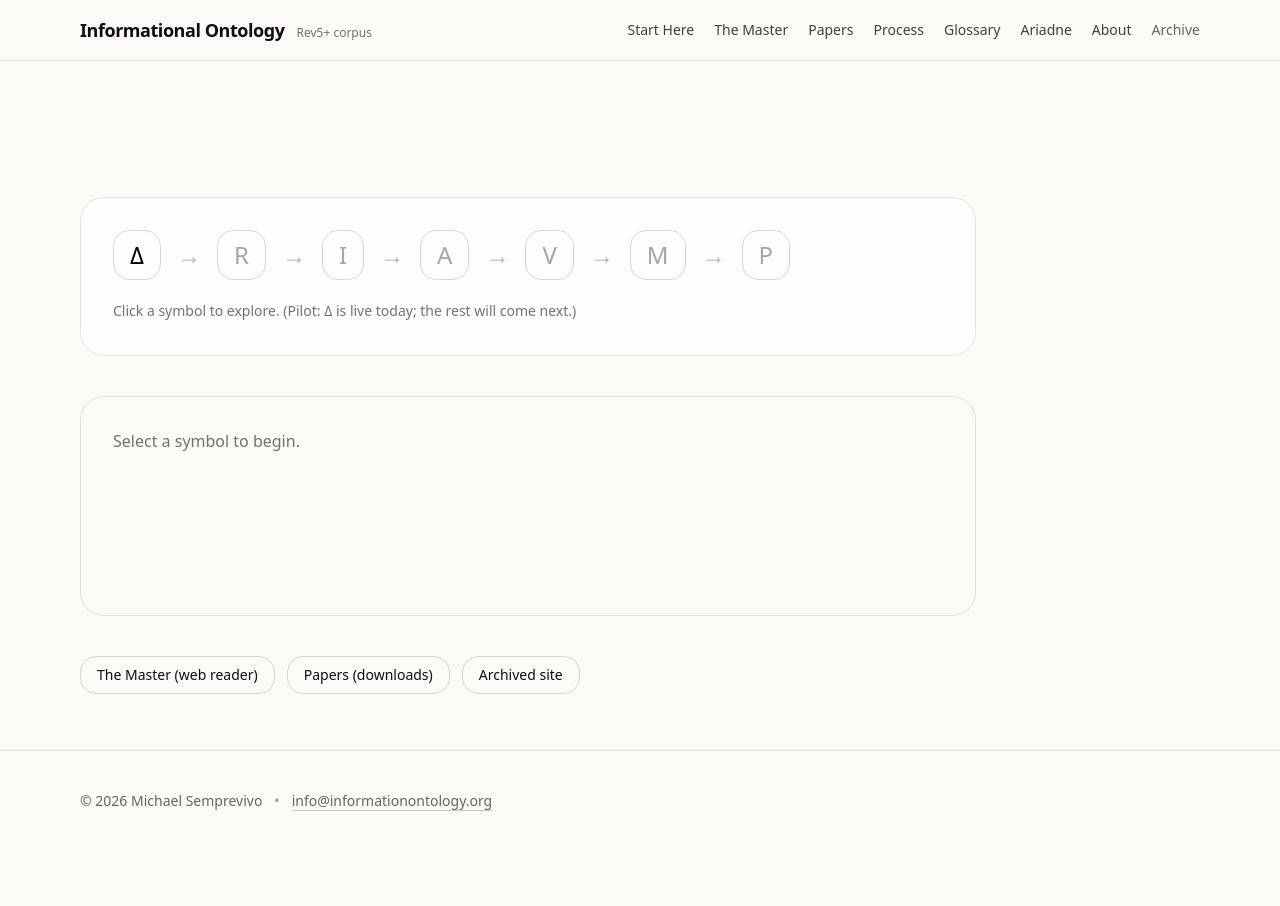
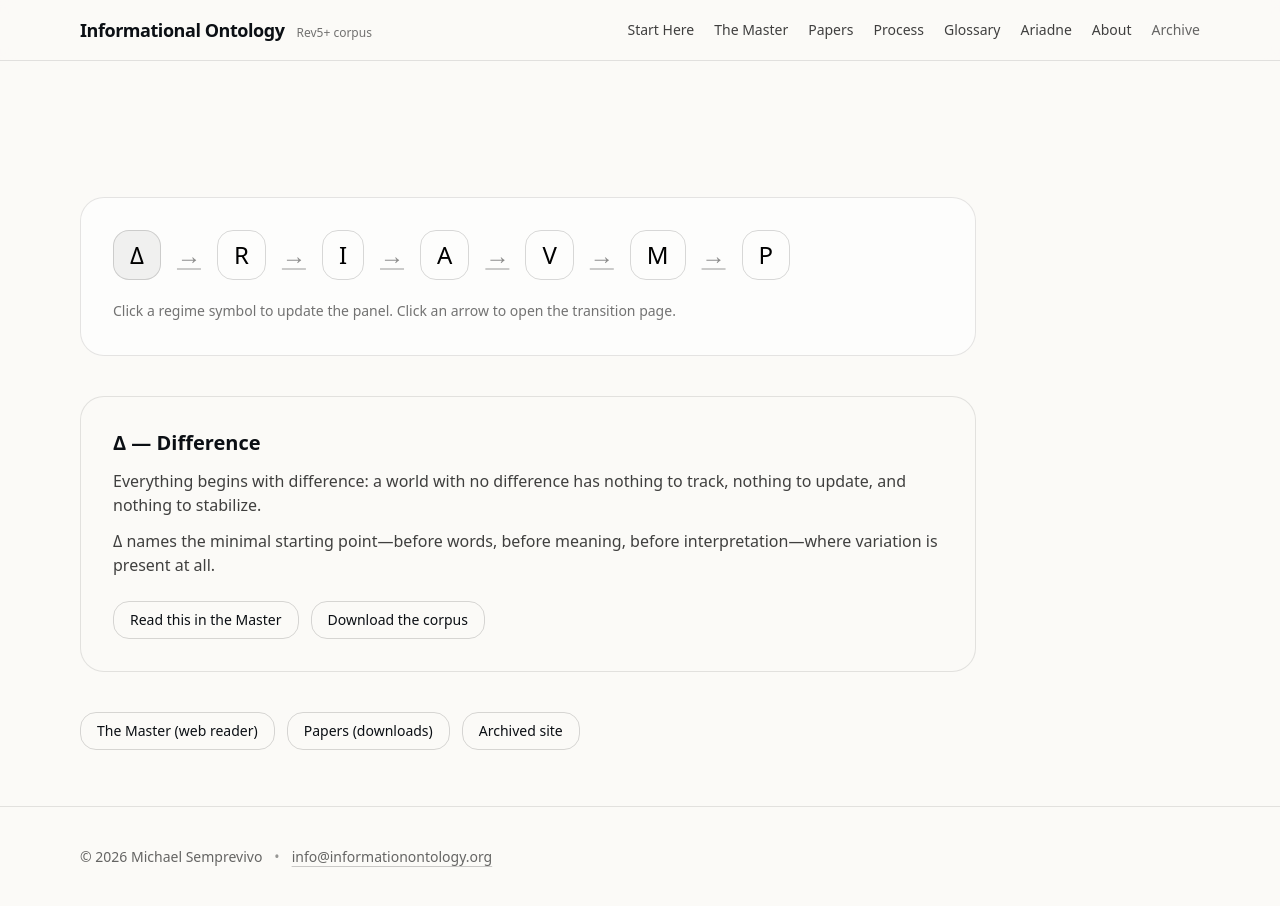
Before and after one commit to MindsEye69/information-ontology-site, a Next.js app: page / in a window 1280 px wide. Before the commit the page ends 851 px from the top, so only its background shows below. Built offline with nearby package versions, Linux system fonts and the light colour scheme.

Commit message:
regime-chain-explorer

```diff
--- a/components/regime-chain-explorer.tsx
+++ b/components/regime-chain-explorer.tsx
@@ -17,16 +17,115 @@ function nodeLabel(n: NodeKey) {
   return n;
 }
 
-function isPilotNode(n: NodeKey) {
-  return n === "Δ";
-}
+const PHRASES: Record<NodeKey, string> = {
+  "Δ": "to be is to differ",
+  "R": "relations stabilize difference",
+  "I": "information is structured difference",
+  "A": "awareness is constraint-sensitive tracking",
+  "V": "value is selective stability",
+  "M": "meaning is coordinated constraint",
+  "P": "purpose is persistent direction",
+};
 
-const PHRASES: Partial<Record<NodeKey, string>> = {
-  "Δ": "to be is to differ",
+const NODE_CONTENT: Record<
+  NodeKey,
+  {
+    title: string;
+    body: string[];
+    links: Array<{ href: string; label: string }>;
+  }
+> = {
+  "Δ": {
+    title: "Δ — Difference",
+    body: [
+      "Everything begins with difference: a world with no difference has nothing to track, nothing to update, and nothing to stabilize.",
+      "Δ names the minimal starting point—before words, before meaning, before interpretation—where variation is present at all.",
+    ],
+    links: [
+      { href: "/master/regime-chain", label: "Read this in the Master" },
+      { href: "/papers", label: "Download the corpus" },
+    ],
+  },
+  "R": {
+    title: "R — Relation",
+    body: [
+      "Placeholder: Relation (R) will be expanded. For now: R captures structured dependencies among differences — what changes with what, and what must hold fixed for anything to persist.",
+      "(Extended explanations are deferred.)",
+    ],
+    links: [
+      { href: "/master/regime-chain", label: "Read this in the Master" },
+      { href: "/start/relation", label: "Start Here: Relation" },
+    ],
+  },
+  "I": {
+    title: "I — Information",
+    body: [
+      "Placeholder: Information (I) will be expanded. For now: I is difference under constraint — differences that can be tracked, updated, and carried forward.",
+      "(Extended explanations are deferred.)",
+    ],
+    links: [
+      { href: "/master/regime-chain", label: "Read this in the Master" },
+      { href: "/start/information", label: "Start Here: Information" },
+    ],
+  },
+  "A": {
+    title: "A — Awareness",
+    body: [
+      "Placeholder: Awareness (A) will be expanded. For now: A is selective sensitivity — the system tracks some informational differences rather than others, due to constraint structure.",
+      "(Extended explanations are deferred.)",
+    ],
+    links: [
+      { href: "/master/regime-chain", label: "Read this in the Master" },
+      { href: "/start/awareness", label: "Start Here: Awareness" },
+    ],
+  },
+  "V": {
+    title: "V — Value",
+    body: [
+      "Placeholder: Value (V) will be expanded. For now: V is structured preference in stabilization — which differences get preserved, amplified, or suppressed across transitions.",
+      "(Extended explanations are deferred.)",
+    ],
+    links: [
+      { href: "/master/regime-chain", label: "Read this in the Master" },
+      { href: "/start/value", label: "Start Here: Value" },
+    ],
+  },
+  "M": {
+    title: "M — Meaning",
+    body: [
+      "Placeholder: Meaning (M) will be expanded. For now: M is coordination under constraint — patterns that function as stable interpretive handles within a system’s regime structure.",
+      "(Extended explanations are deferred.)",
+    ],
+    links: [
+      { href: "/master/regime-chain", label: "Read this in the Master" },
+      { href: "/start/meaning", label: "Start Here: Meaning" },
+    ],
+  },
+  "P": {
+    title: "P — Purpose",
+    body: [
+      "Placeholder: Purpose (P) will be expanded. For now: P is persistent direction — trajectory-level constraint ordering that yields robust continuation patterns without teleology.",
+      "(Extended explanations are deferred.)",
+    ],
+    links: [
+      { href: "/master/regime-chain", label: "Read this in the Master" },
+      { href: "/start/purpose", label: "Start Here: Purpose" },
+    ],
+  },
+};
+
+const EDGE_HREFS: Record<EdgeKey, string> = {
+  "Δ-R": "/start/relation",
+  "R-I": "/start/information",
+  "I-A": "/start/awareness",
+  "A-V": "/start/value",
+  "V-M": "/start/meaning",
+  "M-P": "/start/purpose",
 };
 
 export default function RegimeChainExplorer() {
-  const [pane, setPane] = useState<Pane>({ kind: "none" });
+  // Default to Δ so the landing page loads with meaningful content immediately.
+  const [pane, setPane] = useState<Pane>({ kind: "node", key: "Δ" });
 
   const [phrase, setPhrase] = useState<string | null>(null);
   const [phraseVisible, setPhraseVisible] = useState(false);
@@ -34,23 +133,14 @@ export default function RegimeChainExplorer() {
   const fadeTimer = useRef<number | null>(null);
 
   const content = useMemo(() => {
-    if (pane.kind === "node" && pane.key === "Δ") {
-      return {
-        title: "Δ — Difference",
-        body: [
-          "Everything begins with difference: a world with no difference has nothing to track, nothing to update, and nothing to stabilize.",
-          "Δ names the minimal starting point—before words, before meaning, before interpretation—where variation is present at all.",
-        ],
-        links: [
-          { href: "/master/regime-chain", label: "Read this in the Master" },
-          { href: "/papers", label: "Download the corpus" },
-        ],
-      };
-    }
+    if (pane.kind === "node") return NODE_CONTENT[pane.key];
     return null;
   }, [pane]);
 
   useEffect(() => {
+    // Show a short catchphrase above the chain on first load.
+    flashPhraseForNode("Δ");
+
     return () => {
       if (hideTimer.current) window.clearTimeout(hideTimer.current);
       if (fadeTimer.current) window.clearTimeout(fadeTimer.current);
@@ -59,7 +149,6 @@ export default function RegimeChainExplorer() {
 
   function flashPhraseForNode(n: NodeKey) {
     const p = PHRASES[n];
-    if (!p) return;
 
     if (hideTimer.current) window.clearTimeout(hideTimer.current);
     if (fadeTimer.current) window.clearTimeout(fadeTimer.current);
@@ -72,7 +161,6 @@ export default function RegimeChainExplorer() {
   }
 
   function onNodeClick(n: NodeKey) {
-    if (!isPilotNode(n)) return;
     setPane({ kind: "node", key: n });
     flashPhraseForNode(n);
   }
@@ -105,36 +193,34 @@ export default function RegimeChainExplorer() {
                 <button
                   type="button"
                   onClick={() => onNodeClick(n)}
-                  disabled={!isPilotNode(n)}
                   className={[
                     "rounded-2xl px-4 py-2",
                     "border border-black/15",
                     "transition-colors",
-                    isPilotNode(n)
-                      ? "hover:bg-black/5 text-black"
-                      : "text-black/35 border-black/10 cursor-not-allowed",
+                    pane.kind === "node" && pane.key === n
+                      ? "bg-black/5 text-black"
+                      : "hover:bg-black/5 text-black",
                   ].join(" ")}
                   aria-label={`Open ${nodeLabel(n)}`}
                 >
                   {nodeLabel(n)}
                 </button>
                 {idx < NODES.length - 1 ? (
-                  <button
-                    type="button"
-                    disabled
-                    className="text-black/30 select-none cursor-default"
-                    aria-hidden="true"
-                    title="Transition pages will be added"
+                  <Link
+                    href={EDGE_HREFS[`${NODES[idx]}-${NODES[idx + 1]}` as EdgeKey]}
+                    className="text-black/45 hover:text-black/80 transition-colors select-none"
+                    aria-label={`Open transition ${NODES[idx]} to ${NODES[idx + 1]}`}
+                    title={`Transition ${NODES[idx]} → ${NODES[idx + 1]}`}
                   >
                     →
-                  </button>
+                  </Link>
                 ) : null}
               </div>
             ))}
           </div>
 
           <p className="mt-5 text-sm text-black/55 leading-relaxed">
-            Click a symbol to explore. (Pilot: Δ is live today; the rest will come next.)
+            Click a regime symbol to update the panel. Click an arrow to open the transition page.
           </p>
         </div>
 
```
